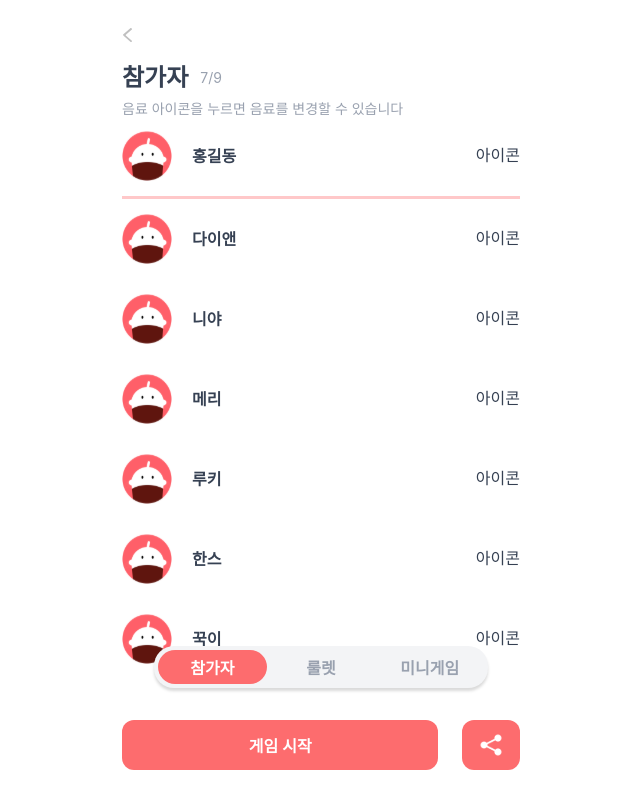
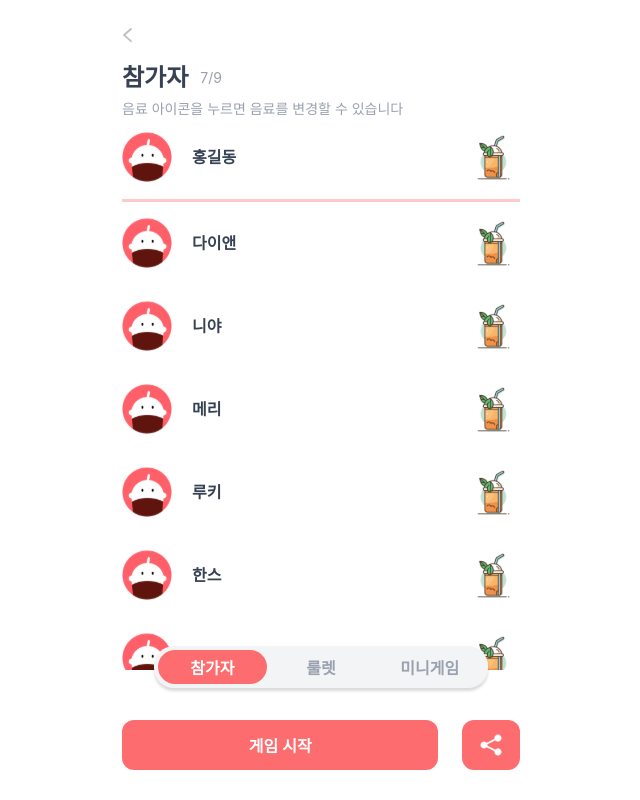
Before and after one commit to woowacourse-teams/2025-coffee-shout, a React app in the folder frontend/: page /room/1/lobby in a window 1280 px wide. Shown: the whole page, without its empty margins (319-959 px from the left). Built offline with nearby package versions, Linux system fonts and the light colour scheme; a web font is replaced by a local one.

Commit message:
feat: 메뉴 수정 모달 로비 페이지에 연결

```diff
--- a/frontend/src/features/room/lobby/components/ParticipantSection/ParticipantSection.styled.ts
+++ b/frontend/src/features/room/lobby/components/ParticipantSection/ParticipantSection.styled.ts
@@ -12,3 +12,7 @@ export const ScrollableWrapper = styled.div`
 export const BottomGap = styled.div`
   height: 3rem;
 `;
+
+export const Menu = styled.img`
+  cursor: pointer;
+`;
--- a/frontend/src/features/room/lobby/components/ParticipantSection/ParticipantSection.tsx
+++ b/frontend/src/features/room/lobby/components/ParticipantSection/ParticipantSection.tsx
@@ -1,10 +1,22 @@
-import PlayerCard from '@/components/@composition/PlayerCard/PlayerCard';
+import MenuIcon from '@/assets/juice.svg';
 import Divider from '@/components/@common/Divider/Divider';
 import ProgressCounter from '@/components/@common/ProgressCounter/ProgressCounter';
+import PlayerCard from '@/components/@composition/PlayerCard/PlayerCard';
 import SectionTitle from '@/components/@composition/SectionTitle/SectionTitle';
 import * as S from './ParticipantSection.styled';
+import useModal from '@/components/@common/Modal/useModal';
+import MenuModifyModal from '@/features/room/lobby/components/MenuModifyModal/MenuModifyModal';
 
 export const ParticipantSection = () => {
+  const { openModal, closeModal } = useModal();
+
+  const handleModifyMenu = () => {
+    openModal(<MenuModifyModal onClose={closeModal} />, {
+      title: '음료 변경',
+      showCloseButton: true,
+    });
+  };
+
   return (
     <>
       <SectionTitle
@@ -13,7 +25,7 @@ export const ParticipantSection = () => {
         suffix={<ProgressCounter current={7} total={9} />}
       />
       <PlayerCard name="홍길동" iconColor="red">
-        아이콘
+        <S.Menu src={MenuIcon} onClick={handleModifyMenu} />
       </PlayerCard>
 
       <Divider />
@@ -21,7 +33,7 @@ export const ParticipantSection = () => {
       <S.ScrollableWrapper>
         {['다이앤', '니야', '메리', '루키', '한스', '꾹이', '엠제이', '1'].map((name) => (
           <PlayerCard key={name} name={name} iconColor="red">
-            아이콘
+            <S.Menu src={MenuIcon} onClick={handleModifyMenu} />
           </PlayerCard>
         ))}
       </S.ScrollableWrapper>
```
